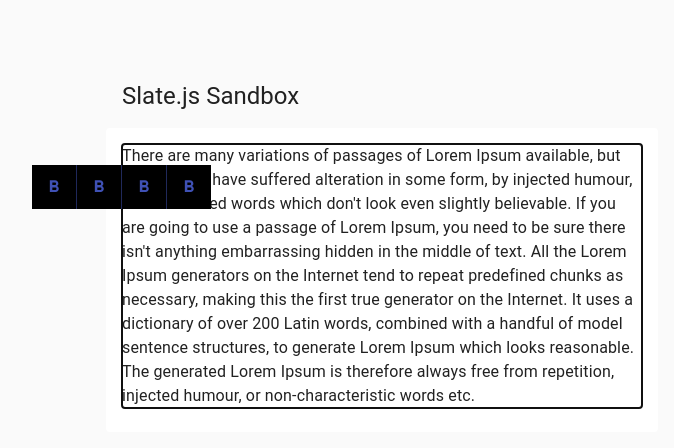
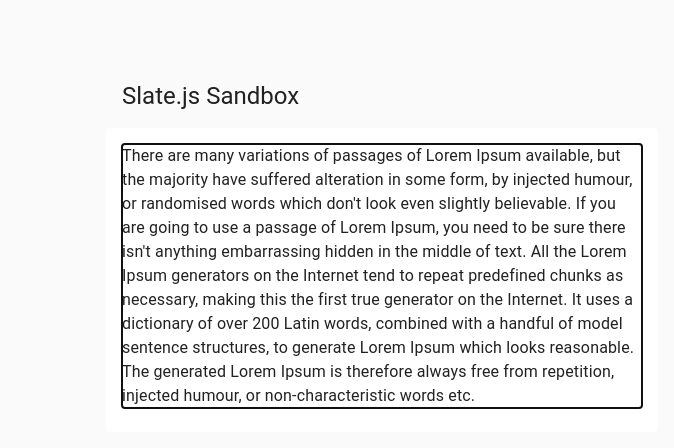
Before and after one commit to joshuawootonn/makeswift-technical-interview, a Next.js app: page / in a window 1280 px wide. Shown: the top 448 px of the page, without its empty margins (258-932 px from the left). Built offline with nearby package versions, Linux system fonts and the light colour scheme.

Commit message:
mouse driven selection working

```diff
--- a/package.json
+++ b/package.json
@@ -14,8 +14,8 @@
     "next": "12.0.0",
     "react": "17.0.2",
     "react-dom": "17.0.2",
-    "slate": "0.58.3",
-    "slate-react": "0.58.3"
+    "slate": "^0.66.5",
+    "slate-react": "^0.69.0"
   },
   "devDependencies": {
     "@types/node": "16.11.6",
--- a/pages/components/editor/Editor.tsx
+++ b/pages/components/editor/Editor.tsx
@@ -1,4 +1,4 @@
-import React, { useCallback, useState, useMemo, useEffect } from "react";
+import React, {useCallback, useState, useMemo} from "react";
 import { createEditor, Node, Transforms, Editor as SlateEditor } from "slate";
 import { Link } from "@material-ui/core";
 import {
@@ -49,39 +49,31 @@ export interface EditorProps {
     spellCheck?: boolean;
 }
 
-export function Editor(props: EditorProps) {
-    const { value, onChange, ...other } = props;
+export function Editor({value, onChange, ...props}: EditorProps) {
     const editor = useMemo(() => withReact(createEditor()), []);
 
-    const [selectionBoundingBox, _setSelectionBoundingBox] = useState(null);
-    const [isToolbarOpen, setIsToolbarOpen] = useState(false);
+    const [anchorEl, setAnchorEl] = useState<any>();
+    const [open, setOpen] = useState(false);
 
-    const setSelectionBoundingBox = useCallback(() => {
+    const setSelectionBoundingBox = useCallback((e) => {
         const selection = window.getSelection();
-
-        console.log(selection);
 
         // Resets when the selection has a length of 0
         if (!selection || selection.anchorOffset === selection.focusOffset) {
-            _setSelectionBoundingBox(null);
-            setIsToolbarOpen(false);
+            setOpen(false);
+            return;
         }
 
         const getBoundingClientRect = () =>
             selection.getRangeAt(0).getBoundingClientRect();
 
-        _setSelectionBoundingBox({
-            getBoundingClientRect,
-        });
-        setIsToolbarOpen(true);
-    }, []);
+        setOpen(true);
+        setAnchorEl({
+            getBoundingClientRect
+        } as any);
 
-    useEffect(() => {
-        document.addEventListener("selectionchange", setSelectionBoundingBox);
-        return () => {
-            document.removeEventListener("selectionchange", setSelectionBoundingBox);
-        };
-    }, [setSelectionBoundingBox]);
+        return true;
+    }, [editor])
 
     //  https://github.com/ianstormtaylor/slate/issues/3412#issuecomment-730002475
     // These lines are pretty much c/p from the github issue I found on the topic above
@@ -102,13 +94,14 @@ export function Editor(props: EditorProps) {
 
     return (
         <Slate editor={editor} value={value} onChange={onChange}>
-            <Toolbar open={isToolbarOpen} anchorEl={selectionBoundingBox} />
+            <Toolbar open={open} anchorEl={anchorEl} />
             <Editable
                 renderElement={renderElement}
                 renderLeaf={renderLeaf}
                 onFocus={onFocus}
                 onBlur={onBlur}
-                {...other}
+                onMouseUp={setSelectionBoundingBox}
+                {...props}
             />
         </Slate>
     );
--- a/pages/components/editor/Toolbar.tsx
+++ b/pages/components/editor/Toolbar.tsx
@@ -26,8 +26,7 @@ const useStyles = makeStyles((theme) => ({
         "&:hover": {
             opacity: 1,
         },
-        paddingTop: 8,
-        paddingBottom: 8,
+        padding: 8,
     },
     input: {
         color: theme.palette.common.white,
@@ -42,10 +41,10 @@ const useStyles = makeStyles((theme) => ({
     },
 }));
 
-
 // this is an adaption from examples I found in react-slate docs
 const toggleMark = (editor: ReactEditor, action: ToolbarActions, props = {}) => {
-    const marks = Editor.marks(editor);
+    // I think casting at your limits like this is okish!
+    const marks = Editor.marks(editor) as {[key in ToolbarActions]: any};
     if (!marks) return;
     return marks[action]
         ? Editor.removeMark(editor, action)
@@ -56,12 +55,11 @@ export function ToolbarAction(props: IconButtonProps) {
     const s = useStyles();
     return (
         <IconButton
+            {...props}
             className={s.button}
             size="small"
-            {...props}
-        >
-            <FormatBold fontSize="small" />
-        </IconButton>
+
+            />
     )
 }
 
```
Also changed, not shown: 1 other file (tests, documents, lock files or other folders).
